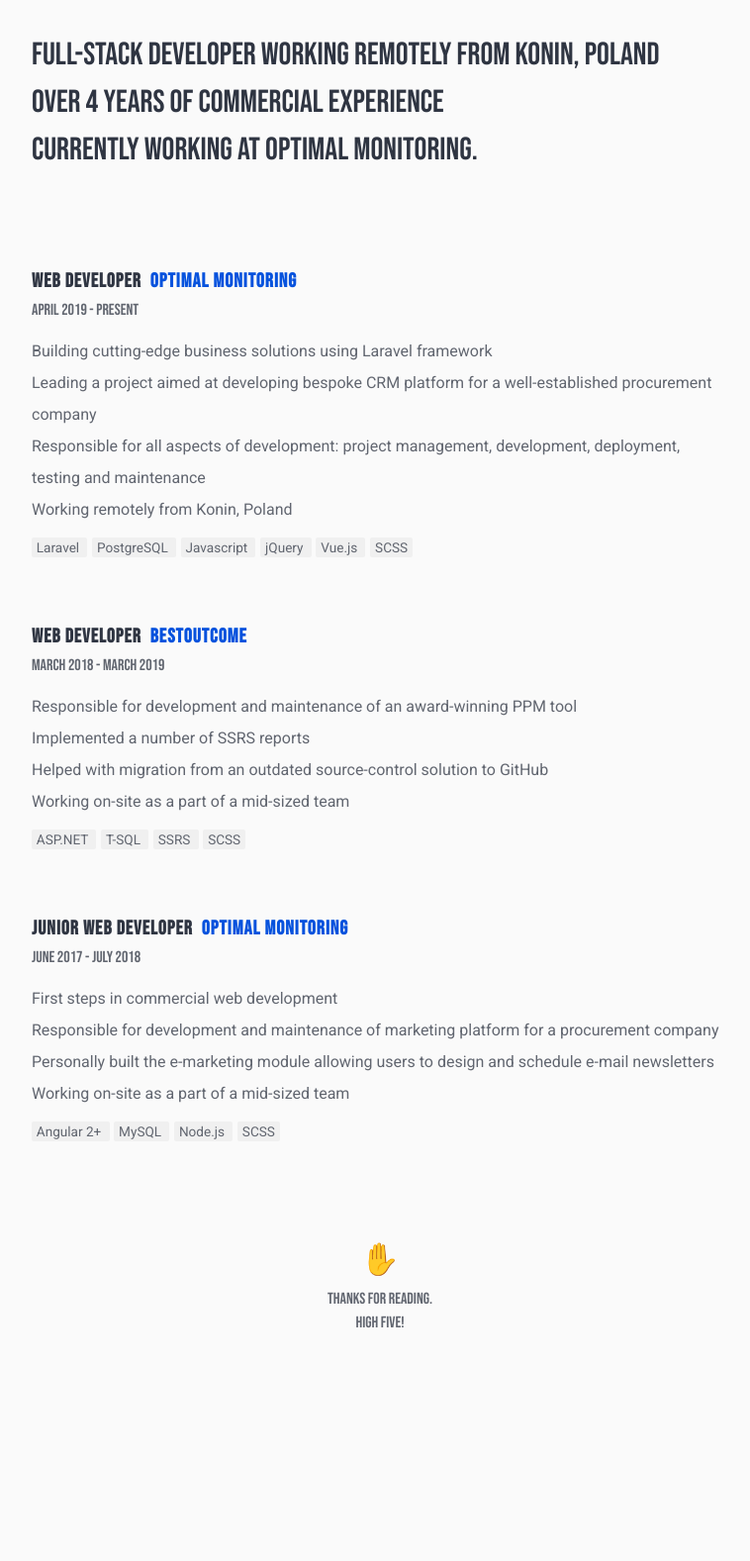
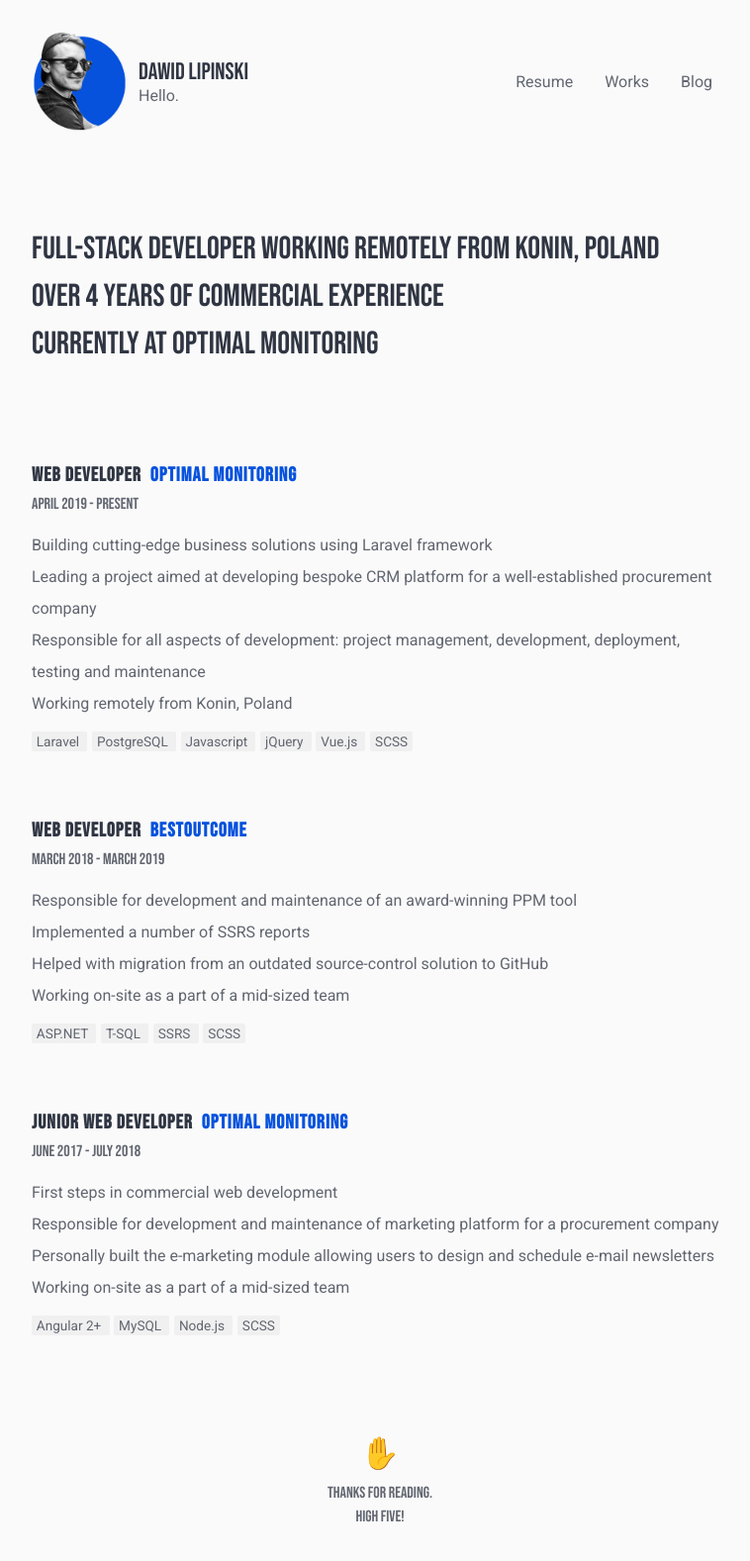
Before and after one commit to dawidlipinski/dawidlipinski.github.io, a Jekyll site: the page built from index.md, in a window 1280 px wide. Shown: the whole page at 99% size, without its empty margins (256-1014 px from the left). Built offline with Jekyll 4.4.1, drawn with Linux system fonts in a browser that asks for light colours; before the commit the page ends 1381 px from its top, so only the background shows below that.

Commit message:
Working on header

```diff
--- /dev/null
+++ b/_includes/header.html
@@ -0,0 +1,25 @@
+<header class="header">
+    <div class="header__avatar">
+        <img class="header__avatar__picture" src="{{ "/assets/images/avatar_accent.png" | relative_url }}" alt="">
+        <div class="header__avatar__hello">
+            <p class="header__avatar__hello__name">Dawid Lipinski</p>
+            <p class="header__avatar__hello__hello">Hello.</p>
+        </div>
+    </div>
+    <nav class="header__nav">
+        <ul class="header__nav__buttons">
+            <li class="header__nav__button active">
+                <a class="header__nav__button__link" href="">Resume</a>
+            </li>
+            <li class="header__nav__button">
+                <a class="header__nav__button__link" href="">Works</a>
+            </li>
+            <li class="header__nav__button">
+                <a class="header__nav__button__link" href="">Blog</a>
+            </li>
+            <li class="header__nav__button mobile-menu-toggle">
+                <img class="header__nav__hamburger" src="{{ "/assets/icons/hamburger.svg" | relative_url }}">
+            </li>
+        </ul>
+    </nav>
+</header>
--- a/_layouts/default.html
+++ b/_layouts/default.html
@@ -9,6 +9,7 @@
     <link rel="icon" type="image/svg+xml" href="{{ "/assets/favicon.svg" | relative_url }}" />
   </head>
   <body>
+      {% include header.html %}
       {{ content }}
   </body>
 </html>
--- a/_sass/includes/_index.scss
+++ b/_sass/includes/_index.scss
@@ -1 +1,2 @@
+@import "header";
 @import "resume_employment";
--- /dev/null
+++ b/_sass/includes/header.scss
@@ -0,0 +1,90 @@
+.header {
+  display: flex;
+  flex-direction: row;
+  justify-content: stretch;
+  align-items: center;
+  margin-bottom: 6rem;
+
+  &__avatar, &__nav {
+    width: 50%;
+  }
+
+  &__avatar {
+    display: flex;
+    flex-direction: row;
+    align-items: center;
+    justify-content: flex-start;
+
+    &__picture {
+      height: 100px;
+      width: auto;
+    }
+
+    &__hello {
+      margin-left: 0.5rem;
+
+      &__name {
+        font-family: $font-display;
+        font-size: 1.5em;
+      }
+      &__hello {
+        opacity: 0.75;
+      }
+    }
+
+  }
+
+  &__nav {
+
+    &__hamburger {
+      text-align: right;
+      z-index: 1100;
+    }
+
+    &__buttons {
+      display: flex;
+      flex-direction: row;
+      justify-content: flex-end;
+      align-items: center;
+    }
+
+    &__button {
+      padding: 0.05rem 0;
+      margin: 0 1rem;
+      opacity: 0.75;
+
+      &__link {
+        color: $body-color;
+        text-decoration: none;
+      }
+
+    }
+
+  }
+
+}
+
+@media (max-width: 767px) {
+  .header {
+    &__nav {
+      &__button {
+        display: none;
+        &.mobile-menu-toggle {
+          display: block;
+        }
+      }
+    }
+  }
+}
+
+@media (min-width: 768px) {
+  .header {
+    &__nav {
+      &__button {
+        &.mobile-menu-toggle {
+          display: none;
+        }
+      }
+    }
+  }
+}
--- a/index.md
+++ b/index.md
@@ -6,4 +6,4 @@ Full-stack developer working remotely from Konin, Poland
 
 Over 4 years of commercial experience
 
-Currently working at Optimal Monitoring.
+Currently at Optimal Monitoring
```
Also changed, not shown: assets/icons/hamburger.svg (added), assets/images/avatar_accent.png (added).
